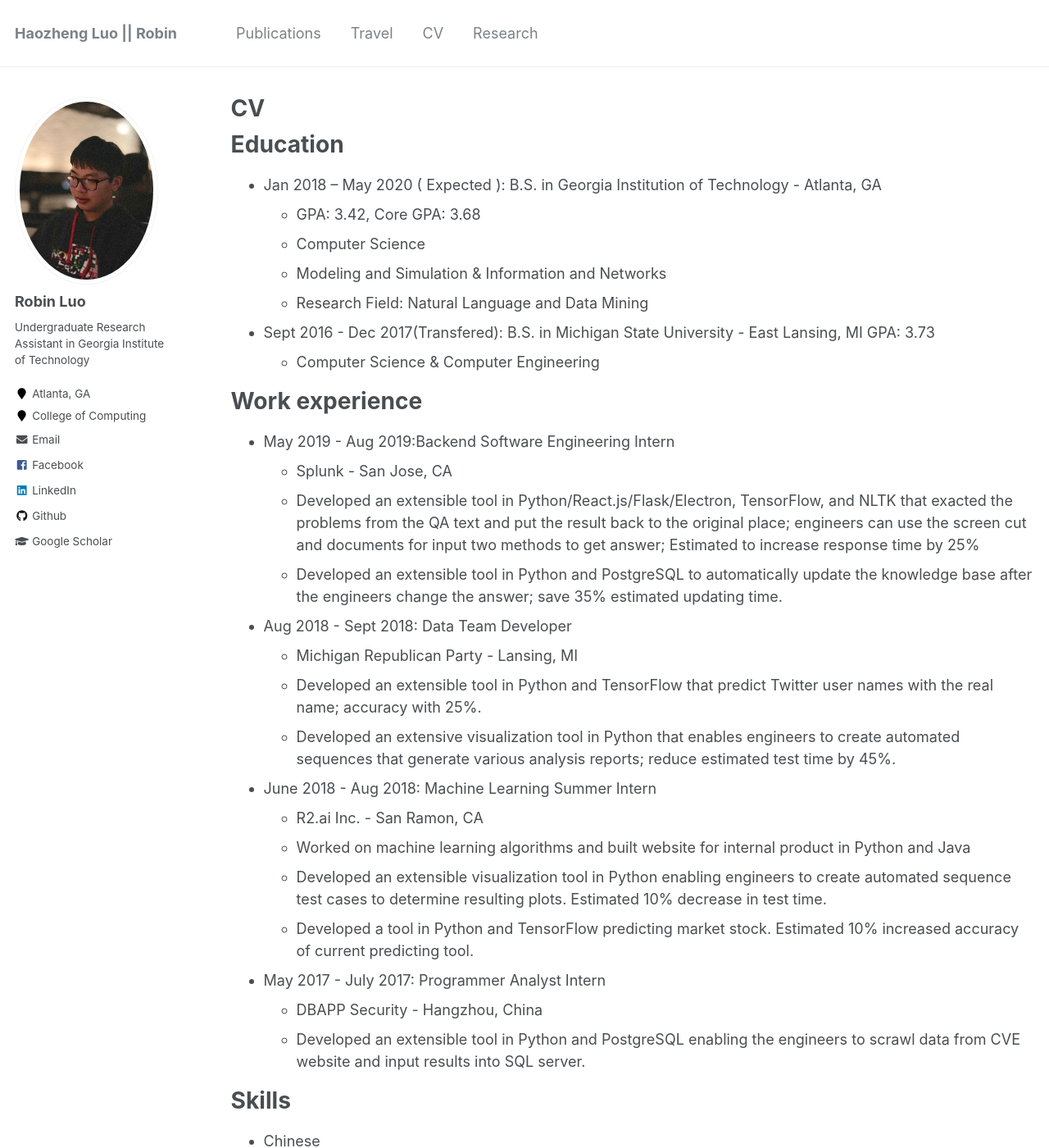
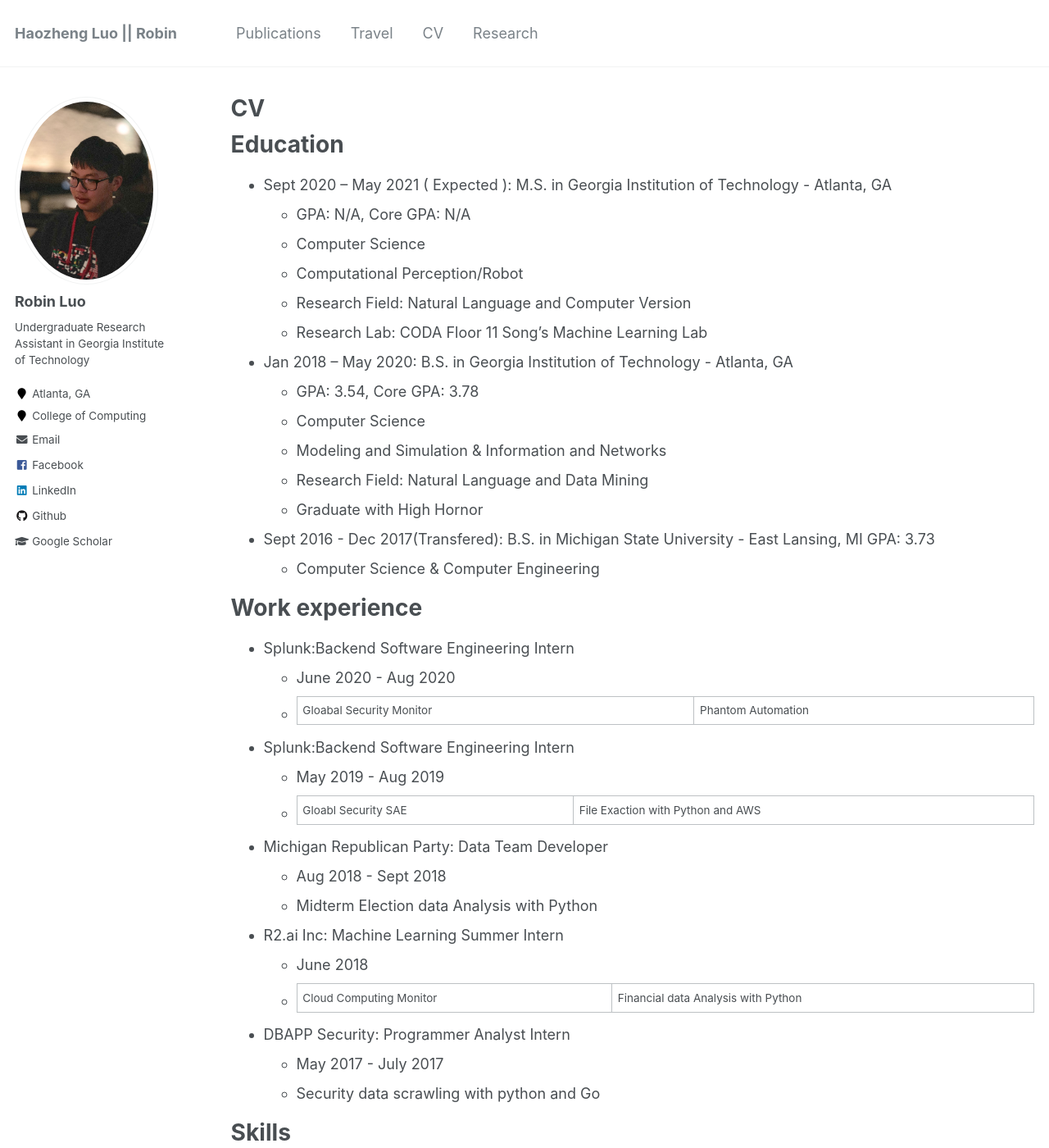
Before and after one commit to robinzixuan/robin.github.io, a Jekyll site: the page built from _pages/cv.md, in a window 1280 px wide and 1400 px high. Shown: the whole window at 82% size. Built offline with Jekyll 4.4.1, drawn with Linux system fonts in a browser that asks for light colours; some of the changed text lies outside the part shown.

Commit message:
Update cv.md

```diff
--- a/_pages/cv.md
+++ b/_pages/cv.md
@@ -11,32 +11,40 @@ redirect_from:
 
 Education
 ======
-* Jan 2018 – May 2020 ( Expected ): B.S. in Georgia Institution of Technology - Atlanta, GA
-  * GPA: 3.42, Core GPA: 3.68
+* Sept 2020 – May 2021 ( Expected ): M.S. in Georgia Institution of Technology - Atlanta, GA
+  * GPA: N/A, Core GPA: N/A
+  * Computer Science
+  * Computational Perception/Robot
+  * Research Field: Natural Language and Computer Version
+  * Research Lab: CODA Floor 11 Song's Machine Learning Lab
+
+* Jan 2018 – May 2020: B.S. in Georgia Institution of Technology - Atlanta, GA
+  * GPA: 3.54, Core GPA: 3.78
   * Computer Science
   * Modeling and Simulation & Information and Networks
   * Research Field: Natural Language and Data Mining
+  * Graduate with High Hornor
+
 * Sept 2016 - Dec 2017(Transfered): B.S. in Michigan State University - East Lansing, MI	    GPA: 3.73
   * Computer Science & Computer Engineering
 
 Work experience
 ======
-* May 2019 - Aug 2019:Backend Software Engineering Intern
-   * Splunk - San Jose, CA
-   * Developed an extensible tool in Python/React.js/Flask/Electron, TensorFlow, and NLTK that exacted the problems from the QA text and put the result back to the original place; engineers can use the screen cut and documents for input two methods to get answer; Estimated to increase response time by 25%
-   * Developed an extensible tool in Python and PostgreSQL to automatically update the knowledge base after the engineers change the answer; save 35% estimated updating time.
-* Aug 2018 - Sept 2018: Data Team Developer
-  * Michigan Republican Party - Lansing, MI
-  * Developed an extensible tool in Python and TensorFlow that predict Twitter user names with the real name; accuracy with 25%.
-  * Developed an extensive visualization tool in Python that enables engineers to create automated sequences that generate various analysis reports; reduce estimated test time by 45%.
-* June 2018 - Aug 2018: Machine Learning Summer Intern
-  *  R2.ai Inc. - San Ramon, CA
-  * Worked on machine learning algorithms and built website for internal product in Python and Java
-  * Developed an extensible visualization tool in Python enabling engineers to create automated sequence test cases to determine resulting plots. Estimated 10% decrease in test time.
-  * Developed a tool in Python and TensorFlow predicting market stock. Estimated 10% increased accuracy of current predicting tool.
-* May 2017 - July 2017: Programmer Analyst Intern
-  * DBAPP Security - Hangzhou, China
-  * Developed an extensible tool in Python and PostgreSQL enabling the engineers to scrawl data from CVE website and input results into SQL server.
+* Splunk:Backend Software Engineering Intern
+   * June 2020 - Aug 2020
+   * Gloabal Security Monitor | Phantom Automation
+* Splunk:Backend Software Engineering Intern
+   * May 2019 - Aug 2019
+   * Gloabl Security SAE | File Exaction with Python and AWS
+* Michigan Republican Party: Data Team Developer
+  * Aug 2018 - Sept 2018
+  * Midterm Election data Analysis with Python
+* R2.ai Inc: Machine Learning Summer Intern
+  * June 2018
+  * Cloud Computing Monitor | Financial data Analysis with Python
+* DBAPP Security: Programmer Analyst Intern
+  * May 2017 - July 2017
+  * Security data scrawling with python and Go
 
 
 
```
Also changed, not shown: other parts of _pages/cv.md (+2 -2 lines).
